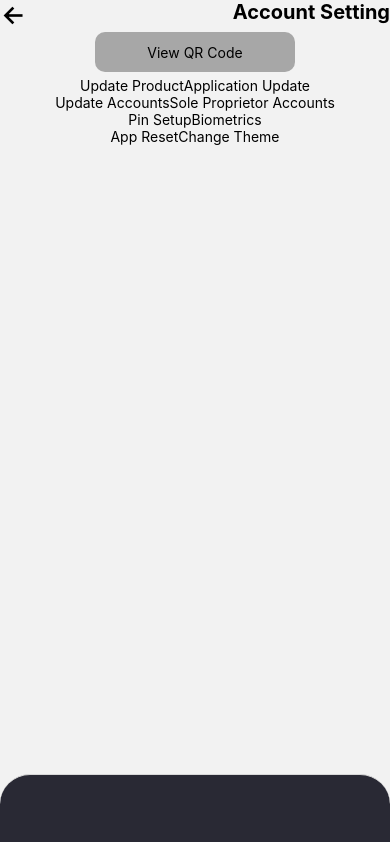
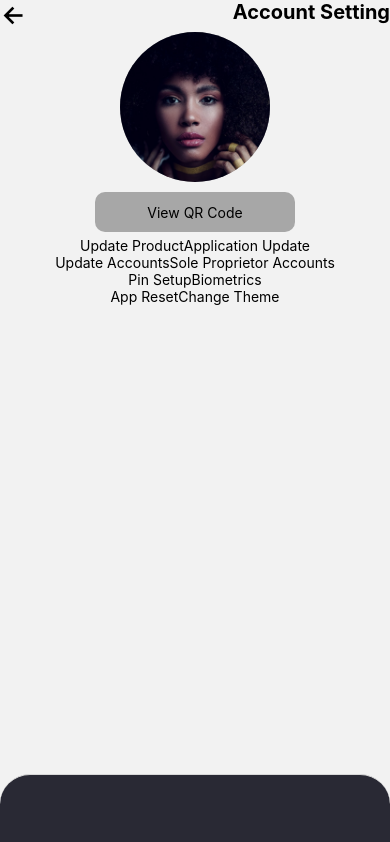
Before and after one commit to csr000/fidelity-mobile-app-ui-rebuild, a React Native app: screen /Setting in a window 390 px wide. Built offline with nearby package versions, Linux system fonts and the light colour scheme; some icons are missing.

Commit message:
🍱 profile image setup

```diff
--- a/screens/Setting.jsx
+++ b/screens/Setting.jsx
@@ -1,4 +1,4 @@
-import { Pressable, ScrollView } from 'react-native';
+import { Image, Pressable, ScrollView } from 'react-native';
 import { SafeAreaView } from 'react-native-safe-area-context';
 
 import Block from '../components/Block';
@@ -6,8 +6,9 @@ import Text from '../components/Text';
 import { colors } from '../components/theme';
 import Nav from '../components/Nav';
 
-function Card(props) {
-  const { title } = props;
+import profile from '../assets/profile.jpg';
+
+function Card({ title }) {
   return (
     <Block middle center margin={10} width={150} height={100} borderRadius={20} backgroundColor={colors.gray}>
       <Text>{title}</Text>
@@ -29,8 +30,18 @@ export default function Setting({ navigation }) {
     <SafeAreaView>
       <Nav navigation={navigation} title="Account Setting" />
       <ScrollView showsVerticalScrollIndicator={false} showsHorizontalScrollIndicator={false}>
-        <Block middle center flex={1}>
-          <Block width={200} height={200} marginBottom={10} borderRadius={100} backgroundColor={colors.gray} />
+        <Block middle center flex={1} paddingBottom={150}>
+          {/* <Block width={200} height={200} marginBottom={10} borderRadius={100} backgroundColor={colors.gray} /> */}
+          <Image
+            source={profile}
+            style={{
+              width: 150,
+              height: 150,
+              marginBottom: 10,
+              borderRadius: 100,
+              backgroundColor: colors.gray,
+            }}
+          />
           <Pressable
             style={{
               width: 200,
```
Also changed, not shown: assets/profile.jpg (added).
